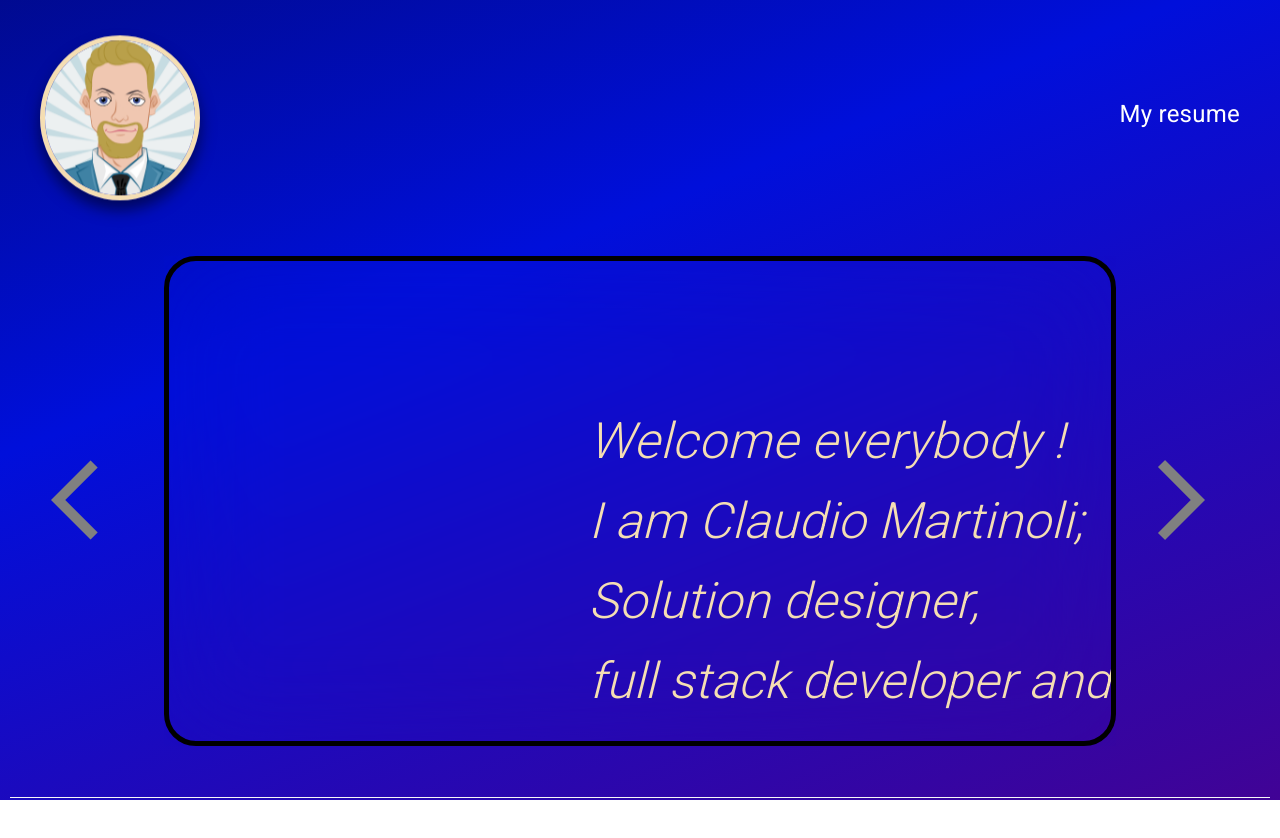
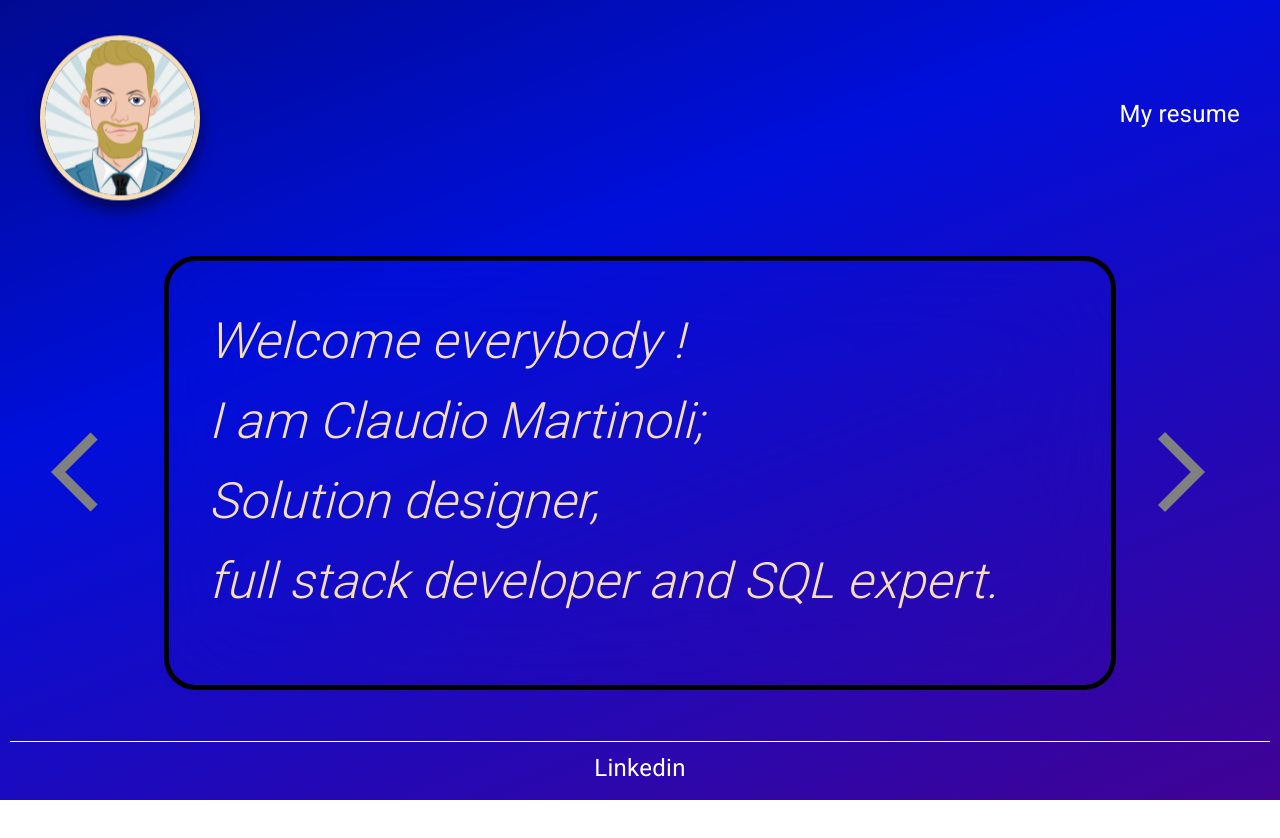
Before and after one commit to ClodMart/PortfolioSite, an Angular app: page / in a window 1280 px wide. Shown: the top 838 px of the page. After the commit the page ends 800 px from the top, so only its background shows below. Built offline with nearby package versions, Linux system fonts and the light colour scheme.

Commit message:
fixed graphic errors + rebuild

```diff
--- a/src/app/presentation-card/presentation-card.component.html
+++ b/src/app/presentation-card/presentation-card.component.html
@@ -7,7 +7,7 @@
     </div>
     <div class="mainContainer">
         <div *ngIf="Card.Description" class="descContainer">
-            {{Card.Description}}
+            <p>{{Card.Description}}</p>
         </div>
         <div *ngIf="Card.Items" class="skillsTitleContainer">
             <p>My Skills</p>
--- a/src/app/project-card/project-card.component.css
+++ b/src/app/project-card/project-card.component.css
@@ -5,3 +5,7 @@
     min-width: 70%;
     justify-content: flex-start;
 }
+
+.mainContainer{
+    max-height: 6rem;
+}
--- a/src/app/welcome-card/welcome-card.component.css
+++ b/src/app/welcome-card/welcome-card.component.css
@@ -1,9 +1,9 @@
 .TitleBarStyle{
     position: relative;
-    top:25%;
+    /* top:25%;
     left: 25%;
     height: 25rem;
-    width: 95rem;
+    width: 95rem; */
 }
 .TitleBarStyle p
 {
--- a/src/styles.css
+++ b/src/styles.css
@@ -86,6 +86,7 @@ body { margin: 0; font-family: Roboto, "Helvetica Neue", sans-serif; }
       line-height: normal;
       color: wheat;
       text-wrap: wrap;
+      max-height: 8rem;
 }
 
 .skillsContainer{
```
Also changed, not shown: 7 other files (tests, documents, lock files or other folders).
